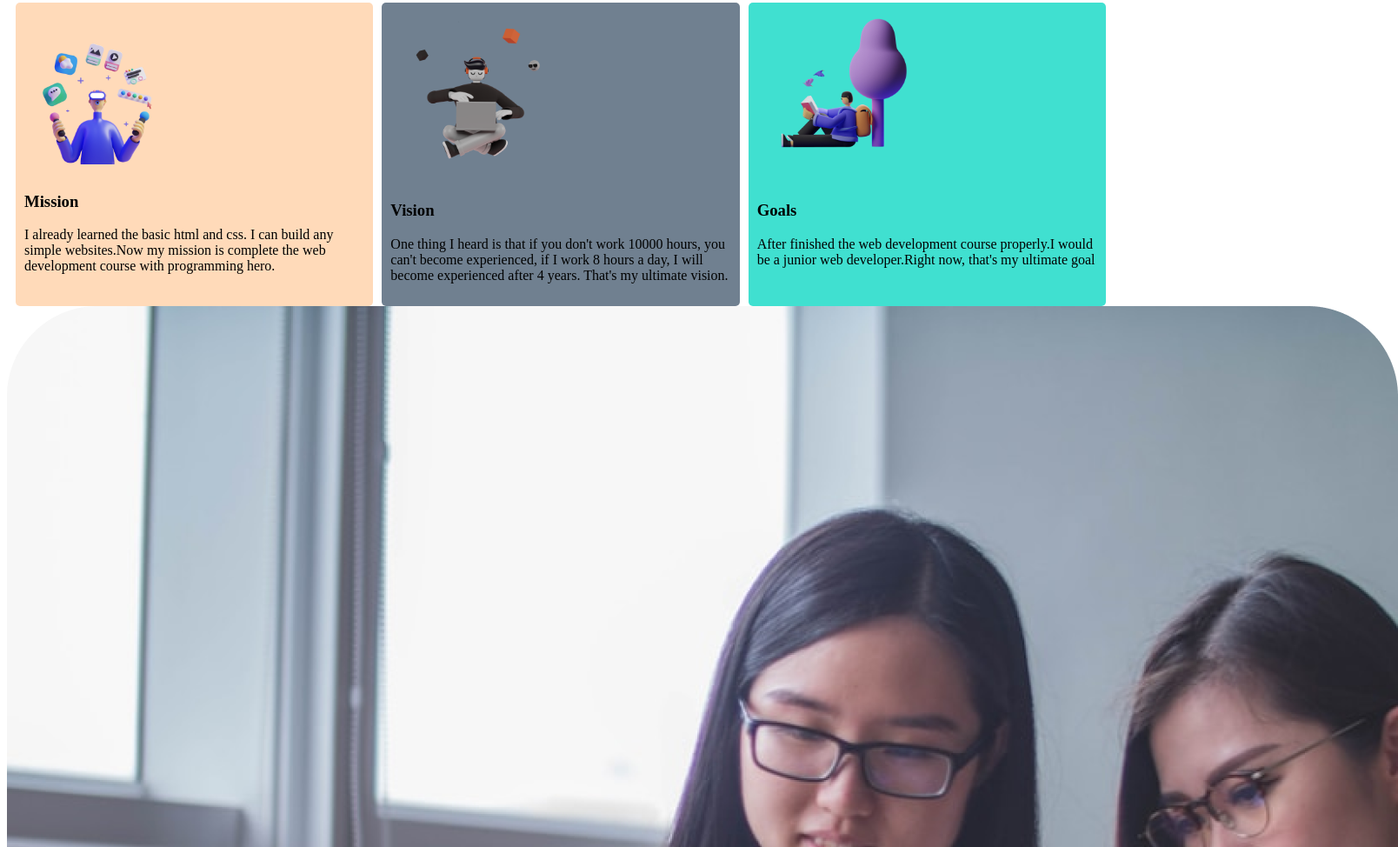
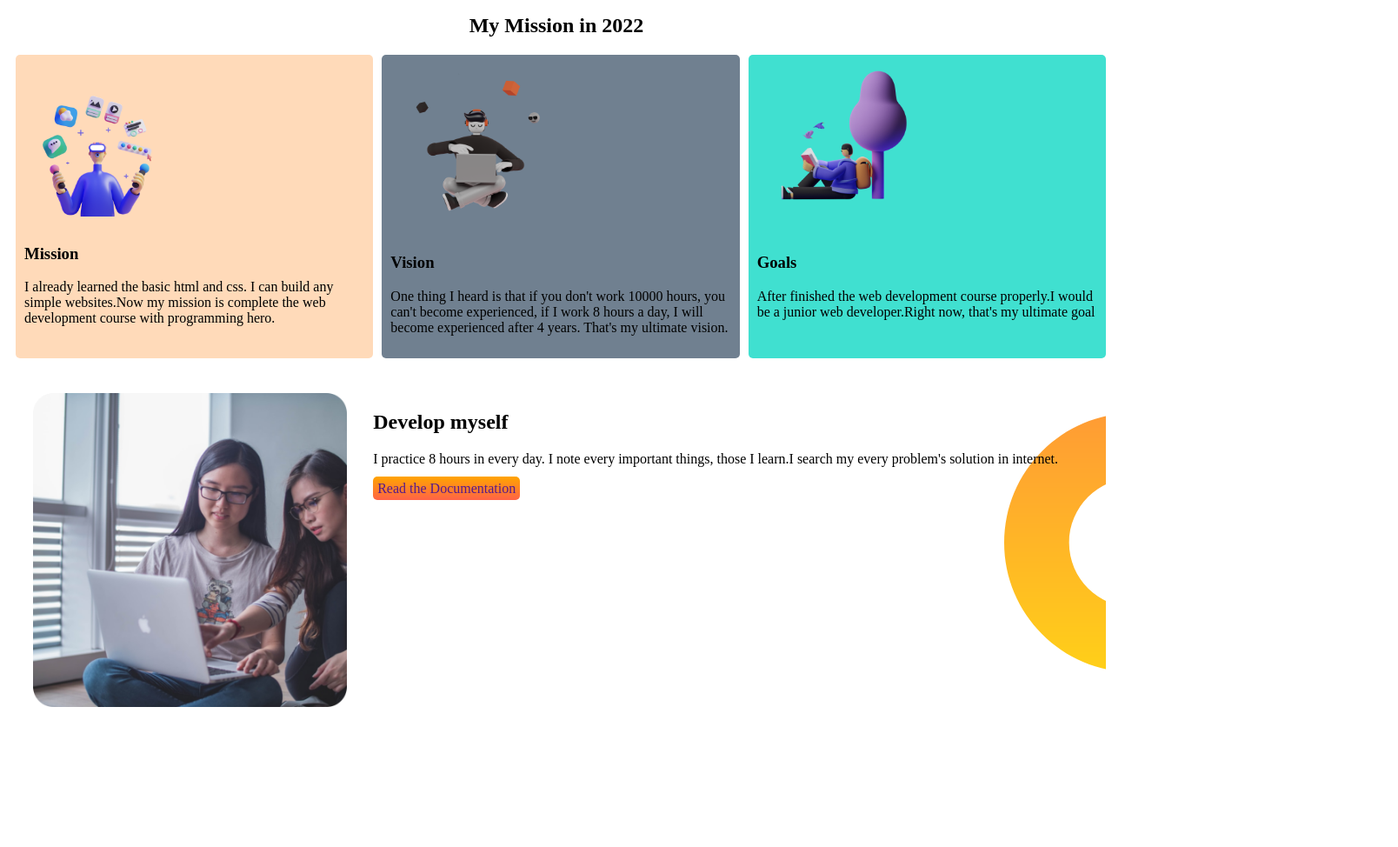
Before and after one commit to kabbo500/My-portfolio, a plain HTML site: page index.html in a window 1280 px wide. Shown: the part 562-1536 px from the top of the page at 87% size, 1608 px wide, since content can reach past the window. After the commit the page ends 1387 px from the top, so only its background shows below. Drawn offline with Linux system fonts and the light colour scheme.

Commit message:
third part

```diff
--- a/index.html
+++ b/index.html
@@ -56,13 +56,16 @@
             </div>
         </div>
     </section>
-    <section>
-        <div>
+    <section class="third-part">
+        <div class="develop" id="pic">
             <img src="coding.png" alt="">
 
         </div>
-        <div>
-            <h2>Develop Without limits</h2>
+        <div class="develop" id="document">
+            <h2>Develop myself</h2>
+            <p>I practice 8 hours in every day. I note every important things, those I learn.I search my every problem's
+                solution in internet.</p>
+            <a id="read" href="" target="blank">Read the Documentation</a>
         </div>
     </section>
 
--- a/style.css
+++ b/style.css
@@ -12,6 +12,8 @@ border-left: 5px solid orangered;
 }
 .myself img{
     width: 100%;
+    margin-left: 100px;
+    margin-bottom: 50px;
 }
 #link{
     text-decoration: none;
@@ -21,10 +23,11 @@ border-left: 5px solid orangered;
     padding: 5px;
 }
 .second-part{
-
+    margin-top: 30px;
 }
 .mission{
     display: flex;
+    margin-bottom: 20px;
 }
 .my-goal{
     width: 33%;
@@ -49,3 +52,30 @@ border-left: 5px solid orangered;
     background-color: turquoise;
 
 }
+.third-part{
+    display: flex;
+    background-image: url(dream-bg.png);
+    background-repeat: no-repeat;
+    background-position: right;
+}
+.develop{
+
+    margin-top: 20px;
+    margin-left: 30px;
+}
+.develop img{
+width: 100%;
+}
+#pic{
+    width: 30%;
+}
+#document{
+    width: 70%;
+}
+#read{
+    text-decoration: none;
+    background-image: linear-gradient(orange,tomato);
+    padding: 5px;
+    border-radius: 5px;
+    width: 10px 40px;
+}
```
Also changed, not shown: shape-1.png (added), shape-5.png (added), 1 other file.
